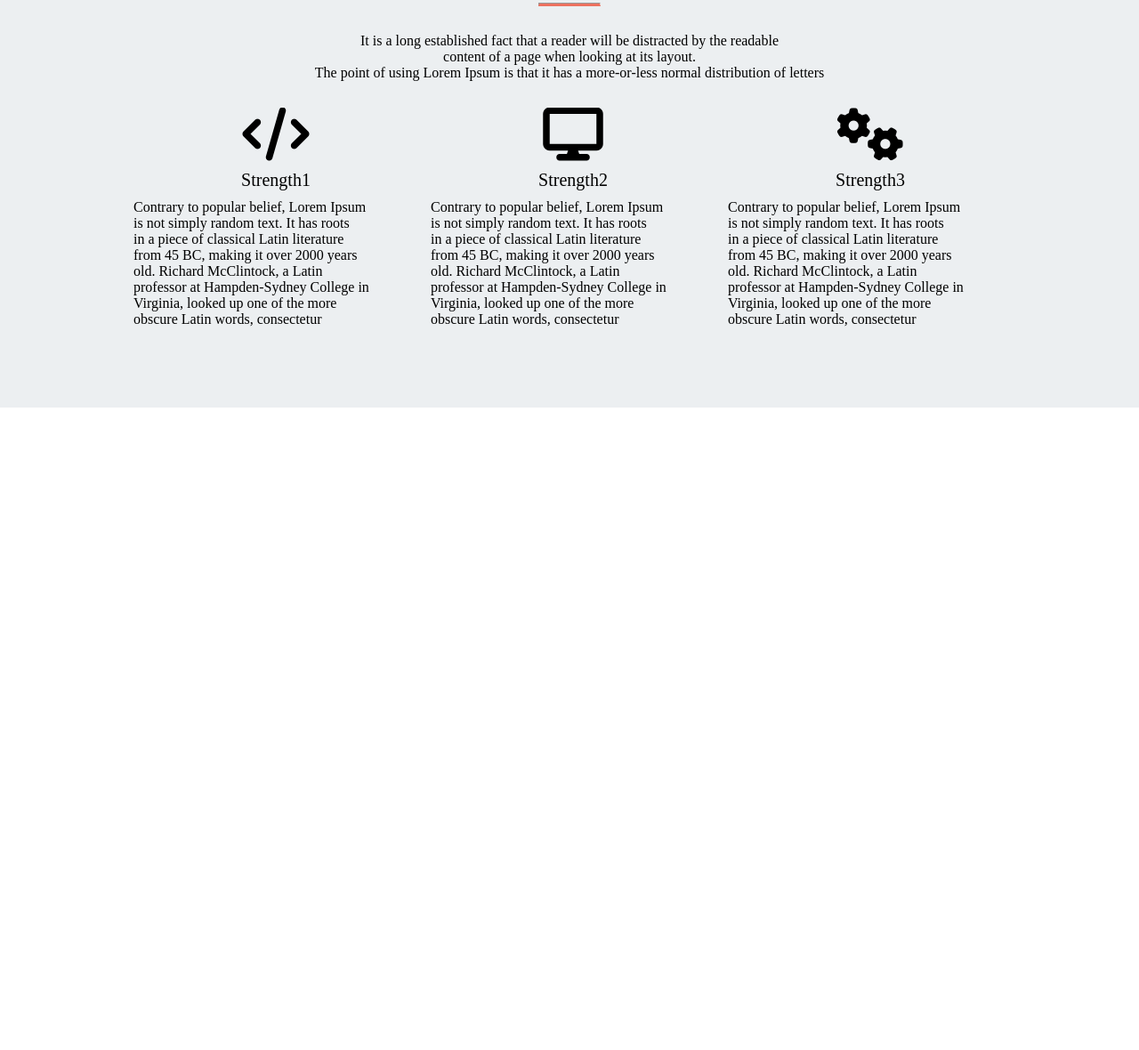
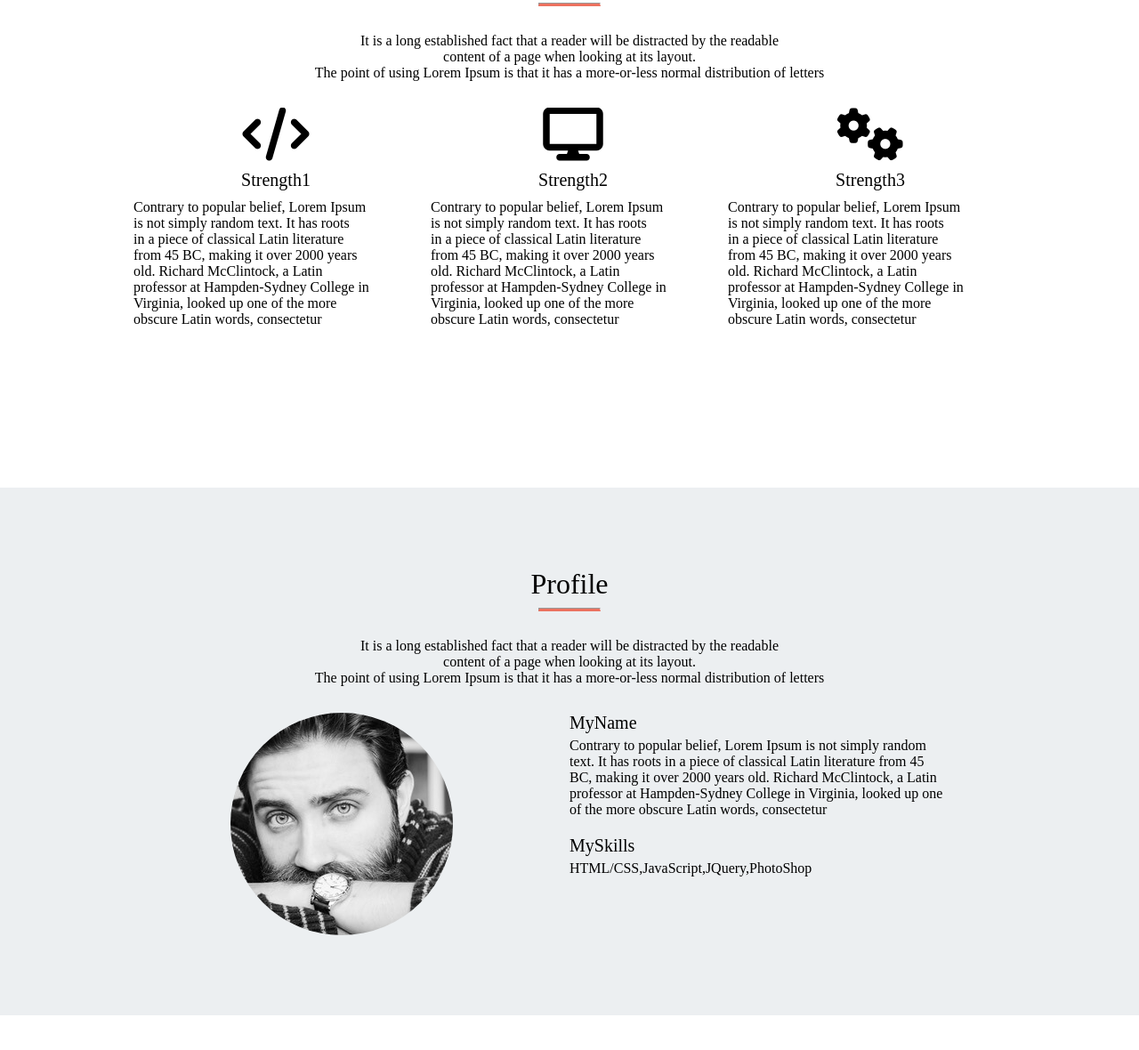
Before and after one commit to takahashiitsuki/mysite, a plain HTML site: page index.html in a window 1280 px wide. Shown: the part 1705-2885 px from the top of the page at 89% size. Before the commit the page ends 2163 px from the top, so only its background shows below. Drawn offline with Linux system fonts and the light colour scheme.

Commit message:
[Finish]profile

```diff
--- a/index.html
+++ b/index.html
@@ -31,10 +31,10 @@
     </div>
     <div class="background-color">
       <div class="portfolio">
-        <div class="portfolio-title">
+        <div class="title">
           Portfolio
         </div>
-        <hr class="portfolio-line">
+        <hr class="line">
         <div class="portfolio-text">
           It is a long established fact that a reader will be distracted by the readable<br>
           content of a page when looking at its layout.<br>
@@ -47,14 +47,14 @@
           <img class="portfolio-image" src="img/webcamp.png"/>
           <img class="portfolio-image" src="img/talk.jpg"/>
           <img class="portfolio-image" src="img/webcamp-mother.png"/>
-        <>
+        </div>
       </div>
     </div>
     <div class="feature">
-      <div class="portfolio-title">
+      <div class="title">
         Feature
       </div>
-      <hr class="feature-line">
+      <hr class="line">
       <div class="feature-text">
         It is a long established fact that a reader will be distracted by the readable<br>
         content of a page when looking at its layout.<br>
@@ -111,5 +111,41 @@
         </div>
       </div>
     </div>
+    <div class="background-color">
+      <div class="profile">
+        <div class="title">
+          Profile
+        </div>
+        <hr class="line">
+        <div class="profile-text">
+          It is a long established fact that a reader will be distracted by the readable<br>
+          content of a page when looking at its layout.<br>
+          The point of using Lorem Ipsum is that it has a more-or-less normal distribution of letters<br>
+        </div>
+        <div class="profile-items">
+          <div class="profile-item">
+            <div class="icon"></div>
+          </div>
+          <div class="profile-item">
+            <div class="profile-header">
+              MyName
+            </div>
+            <div class="profile-item-text">
+              Contrary to popular belief, Lorem Ipsum is not simply random <br>
+              text. It has roots in a piece of classical Latin literature from 45 <br>
+              BC, making it over 2000 years old. Richard McClintock, a Latin <br>
+              professor at Hampden-Sydney College in Virginia, looked up one <br>
+              of the more obscure Latin words, consectetur
+            </div>
+            <div class="profile-header">
+              MySkills
+            </div>
+            <div class="profile-item-text">
+              HTML/CSS,JavaScript,JQuery,PhotoShop
+            </div>
+          </div>
+        </div>
+      </div>
+    </div>
   </body>
 </html>
--- a/style.css
+++ b/style.css
@@ -71,13 +71,13 @@ nav {
   margin: 0 auto;
 }
 
-.portfolio-title {
+.title {
   font-size: 32px;
   color: #000000;
   margin-bottom: 8px;
 }
 
-.portfolio-line {
+.line {
   width: 70px;
   text-align: center;
   margin: 0 auto;
@@ -106,23 +106,11 @@ nav {
 
 .feature {
   width: 980px;
+  height: auto;
   padding: 90px 0;
   text-align: center;
   margin: 0 auto;
   overflow: hidden;
-}
-
-.feature-title {
-  font-size: 32px;
-  color: #000000;
-  margin-bottom: 8px;
-}
-
-.feature-line {
-  width: 70px;
-  text-align: center;
-  margin: 0 auto;
-  border-bottom: 3px solid #ec715f;
 }
 
 .feature-text {
@@ -165,3 +153,49 @@ nav {
   color: #000000;
   text-align: left;
 }
+
+.profile {
+  width: 1024px;
+  padding: 90px 0;
+  margin: 90px auto;
+  text-align: center
+}
+
+.profile-text {
+  font-size: 16px;
+  color: #000000;
+  text-align: center;
+  margin: 30px 0;
+}
+
+.profile-items {
+  width: 1024px;
+  display: flex;
+  justify-content: center;
+}
+
+.profile-item {
+  width: 512px;
+  text-align: left;
+}
+
+.icon {
+  width: 250px;
+  height: 250px;
+  margin: auto;
+  border-radius:50%;
+  background-image: url("img/my-icon.jpg");
+}
+
+.profile-header {
+  font-size: 20px;
+  color: #000000;
+  margin-bottom: 5px;
+}
+
+.profile-item-text {
+  font-size: 16px;
+  color: #000000;
+  margin-bottom: 20px;
+  text-align: left;
+}
```
